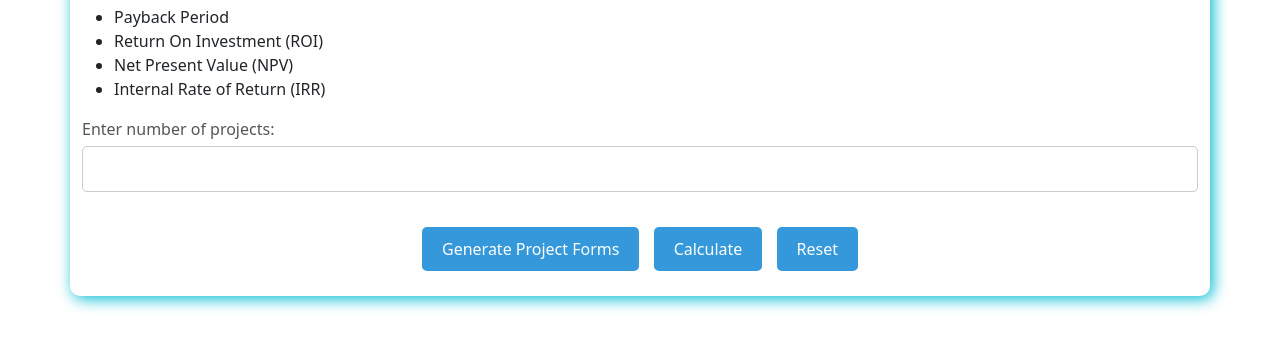
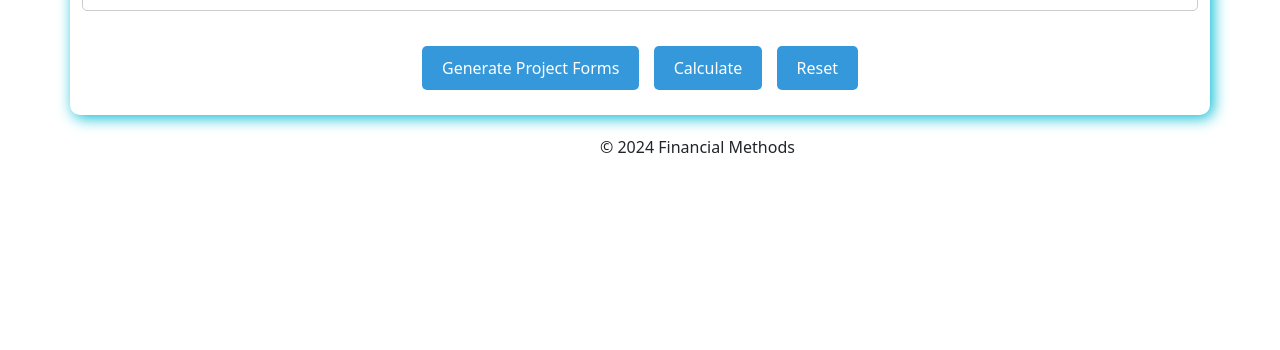
Before and after one commit to edwinkim16/Financial-Methods, a plain HTML site: page index.html in a window 1280 px wide. Shown: the part 304-654 px from the top of the page. Drawn offline with nearby package versions, Linux system fonts and the light colour scheme.

Commit message:
Adding a footer

```diff
--- a/index.html
+++ b/index.html
@@ -31,8 +31,11 @@
             <button onclick="resetForm()">Reset</button>
         </div>
         <div id="resultsContainer"></div>
+
     </div>
-
+    <footer class="footer">
+        <p>&copy; 2024 Financial Methods</p>
+    </footer>
     <script src="script.js"></script>
 </body>
 </html>
--- a/style.css
+++ b/style.css
@@ -1,9 +1,11 @@
+@import url("https://fonts.googleapis.com/css2?family=Poppins:wght@200;300;400;500;600;700;800;900&display=swap");
+
 body {
     font-family: 'Roboto', sans-serif;
     background-color: #f0f4f8;
     margin: 0;
     padding: 0;
-    display: flex;
+    /* display: flex; */
     justify-content: center;
     align-items: center;
     height: 100vh;
@@ -82,3 +84,8 @@ h2 {
         margin-bottom: 10px;
     }
 }
+.footer{
+    margin-left: 600px;
+    justify-content: center;
+    align-items: center;
+}
```
